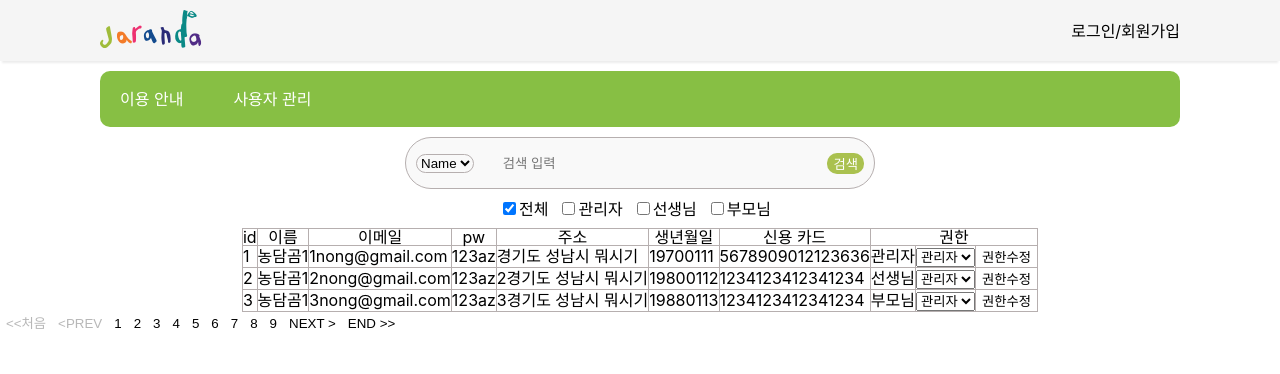
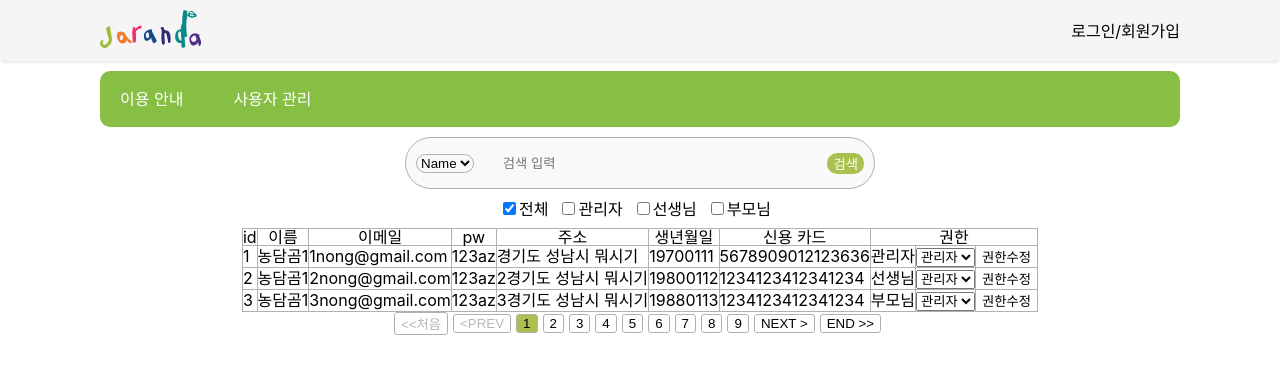
Before and after one commit to skawnkk/FOB_Jaranda, a React (Create React App) app: page /admin in a window 1280 px wide. Shown: the top 374 px of the page. Built offline with nearby package versions, Linux system fonts and the light colour scheme.

Commit message:
[#9] style : pagination 컴포넌트 마크업, 스타일링

```diff
--- a/src/Components/Admin/Pagination/Pagination.js
+++ b/src/Components/Admin/Pagination/Pagination.js
@@ -1,42 +1,65 @@
 import React, { useState, useEffect } from "react";
+import styled from "styled-components";
 //TODO: 상수 관리
 import { PAGE_SIZE } from "Pages/Admin";
 
 const Pagination = ({ pageNum, setPageNum, wholePages }) => {
   const totalPages = Array.from({ length: wholePages }, (_, idx) => idx + 1);
-
   const handlePage = (e, page) => {
     const type = e.target.id;
-
     if (type === "prev") setPageNum((prevPage) => prevPage - 1);
     if (type === "next") setPageNum((prevPage) => prevPage + 1);
     if (type === "first") setPageNum(0);
-    if (type === "last") setPageNum(wholePages.length - 1);
+    if (type === "last") setPageNum(wholePages - 1);
     if (type === "pagination") setPageNum(page);
   };
 
   return (
-    //TODO: 처음, prev, next, end disable추가하기
-    <div>
-      <button id="first" type="button" onClick={handlePage} disabled={pageNum == 0 ? true : false}>
+    <PaginationWrapper>
+      <PaginationBtn id="first" onClick={handlePage} pageNum={pageNum} disabled={!pageNum}>
         {`<<`}처음
-      </button>
-      <button id="prev" type="button" onClick={handlePage} disabled={pageNum == 0 ? true : false}>
+      </PaginationBtn>
+      <PaginationBtn id="prev" onClick={handlePage} pageNum={pageNum} disabled={!pageNum}>
         {`<`}PREV
-      </button>
+      </PaginationBtn>
       {totalPages.map((page, idx) => (
-        <button key={idx} id="pagination" onClick={(e) => handlePage(e, idx)}>
+        <PaginationBtn
+          key={idx}
+          id="pagination"
+          page={idx}
+          pageNum={pageNum}
+          onClick={(e) => handlePage(e, idx)}>
           {page}
-        </button>
+        </PaginationBtn>
       ))}
-      <button id="next" type="button" onClick={handlePage}>
+      <PaginationBtn
+        id="next"
+        onClick={handlePage}
+        pageNum={pageNum}
+        disabled={pageNum === wholePages - 1}>
         NEXT {`>`}
-      </button>
-      <button id="last" type="button" onClick={handlePage}>
+      </PaginationBtn>
+      <PaginationBtn
+        id="last"
+        onClick={handlePage}
+        pageNum={pageNum}
+        disabled={pageNum === wholePages - 1}>
         END {`>>`}
-      </button>
-    </div>
+      </PaginationBtn>
+    </PaginationWrapper>
   );
 };
 
 export default Pagination;
+
+const PaginationWrapper = styled.div`
+  ${({ theme }) => theme.flexSet()};
+`;
+
+const PaginationBtn = styled.button`
+  border: 0.5px solid ${({ theme }) => theme.color.borderline};
+  border-radius: 3px;
+  margin-right: 5px;
+  background-color: ${({ theme, page = -1, pageNum }) =>
+    page === pageNum ? theme.color.button : theme.color.fontWhite};
+`;
```
